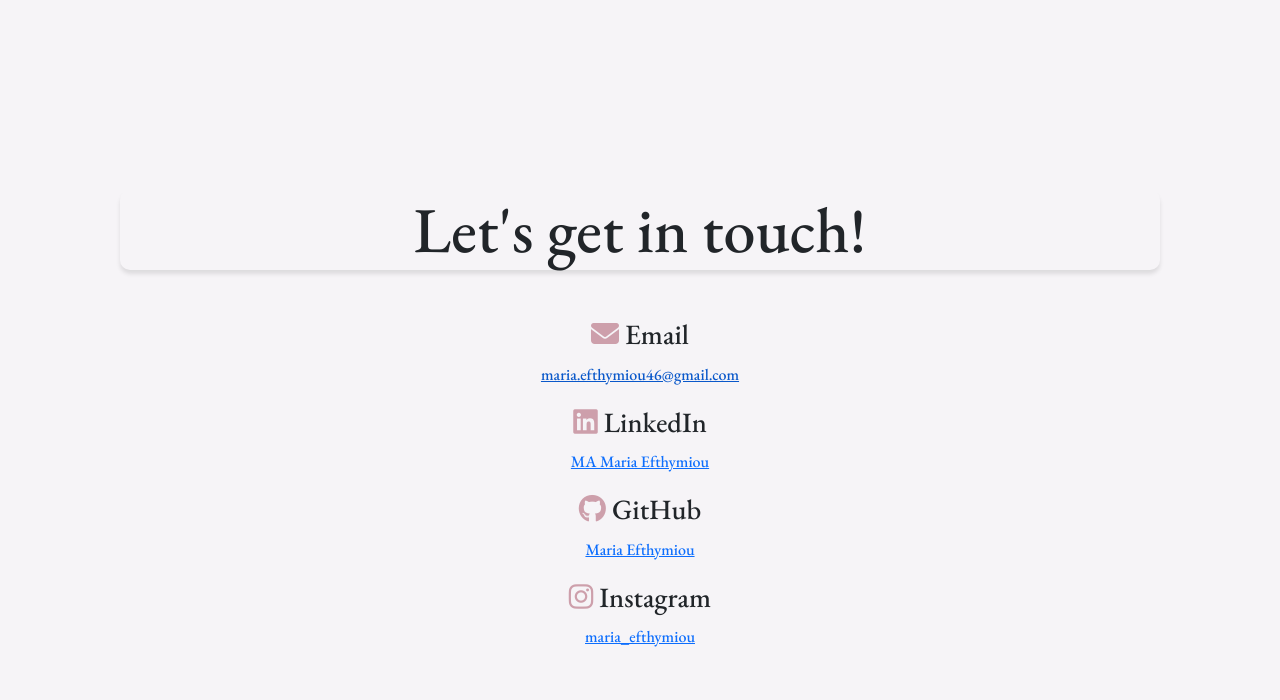
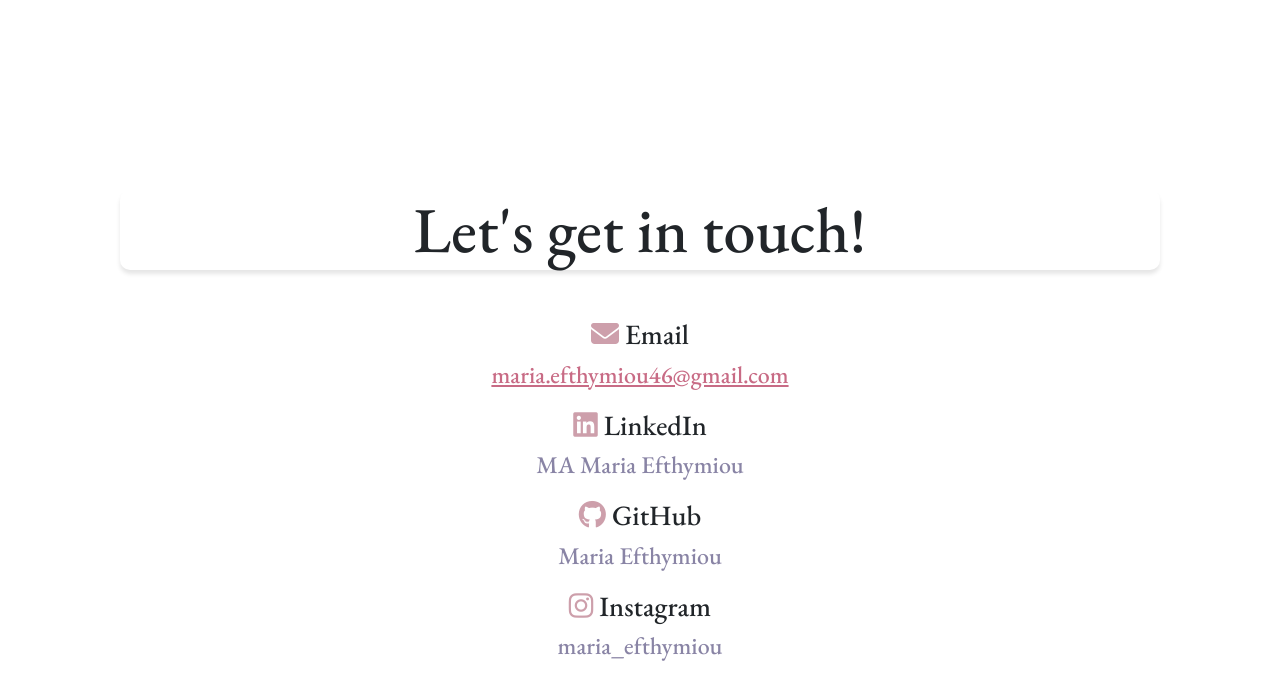
Before and after one commit to Maria09876/Portfolio, a plain HTML site: page contact.html in a window 1280 px wide. In both pictures the pointer is over the link "maria.efthymiou46@gmail.com". Drawn offline with nearby package versions, Linux system fonts and the light colour scheme; a web font is replaced by a local one.

Commit message:
created css for contact links

```diff
--- a/src/styles.css
+++ b/src/styles.css
@@ -3,7 +3,8 @@
         serif;
     --default-font-family: 'EB Garamond',
         serif;
-    --primary-color: #cd9fab
+    --primary-color: #cd9fab;
+    --secondary-color: #c86b85;
 }
 
 body{
@@ -56,12 +57,9 @@ body{
     font-size: 24px;
     line-height: 2;
 }
-.contact{
-    background-color: rgba(210, 199, 213, 0.2);
-}
+
 .title{
     text-align: center;
-
     border-radius: 10px;
     box-shadow: 0 4px 4px rgba(0, 0, 0, 0.1);
 }
@@ -70,6 +68,15 @@ body{
     text-align: center;
 }
 
+.contact-details a{
+    text-decoration: none;
+    color: #8984a5;
+    font-size: 24px;
+}
+.contact-details a:hover {
+    text-decoration: underline;
+    color: var(--secondary-color);
+}
 
 .btn-branding{
     padding: 20px 35px;
@@ -83,8 +90,7 @@ body{
 .btn-branding:hover{
     background: #e0bbbe;
     border: #e0bbbe solid 1px;
-    transition-delay: 2ms;
-    transition: ease-in-out;
+    transition: all 150ms ease-in-out;
 }
 
 h2{
@@ -112,8 +118,7 @@ p{
     background: #fff;
     color: #c86b85;
     border: #c86b85 solid 1px;
-    transition:ease-in-out;
-    transition-delay: 20ms;
+    transition: all 150ms ease-in-out;
 
 }
 .project-description{
```
Also changed, not shown: images/1.png (added), images/2.png (added), images/Black & white Logo.png (added), images/Logo.png (added).
